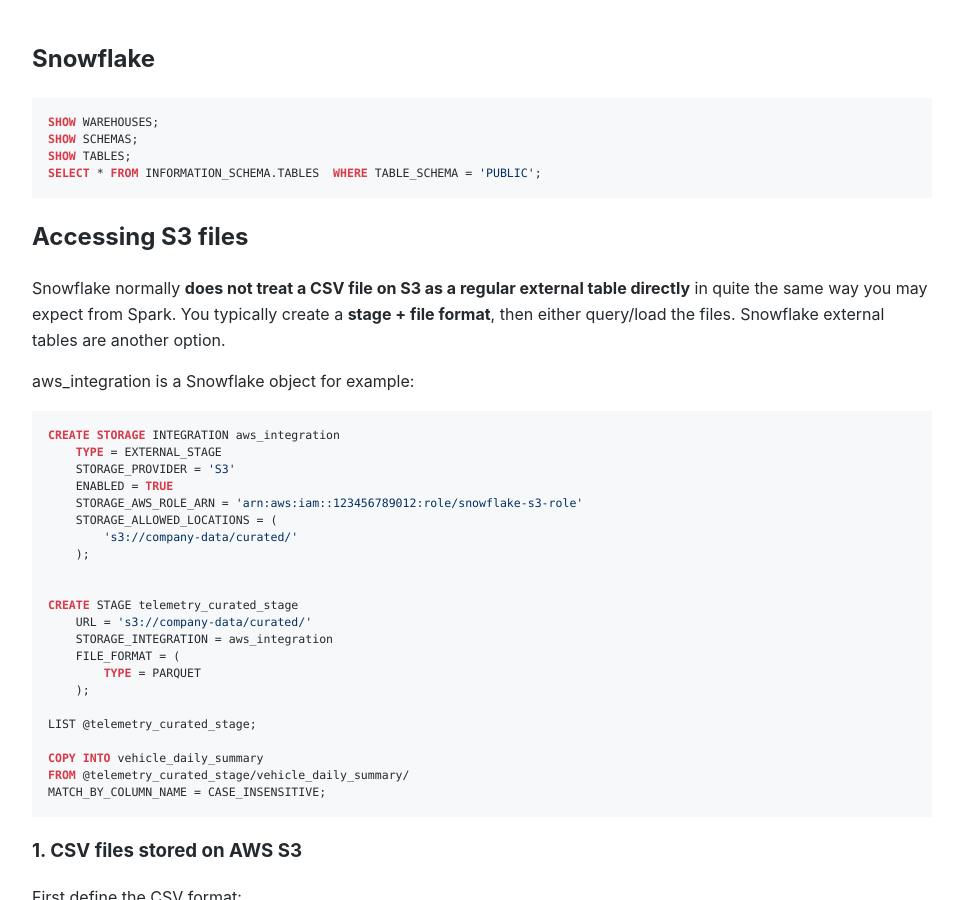
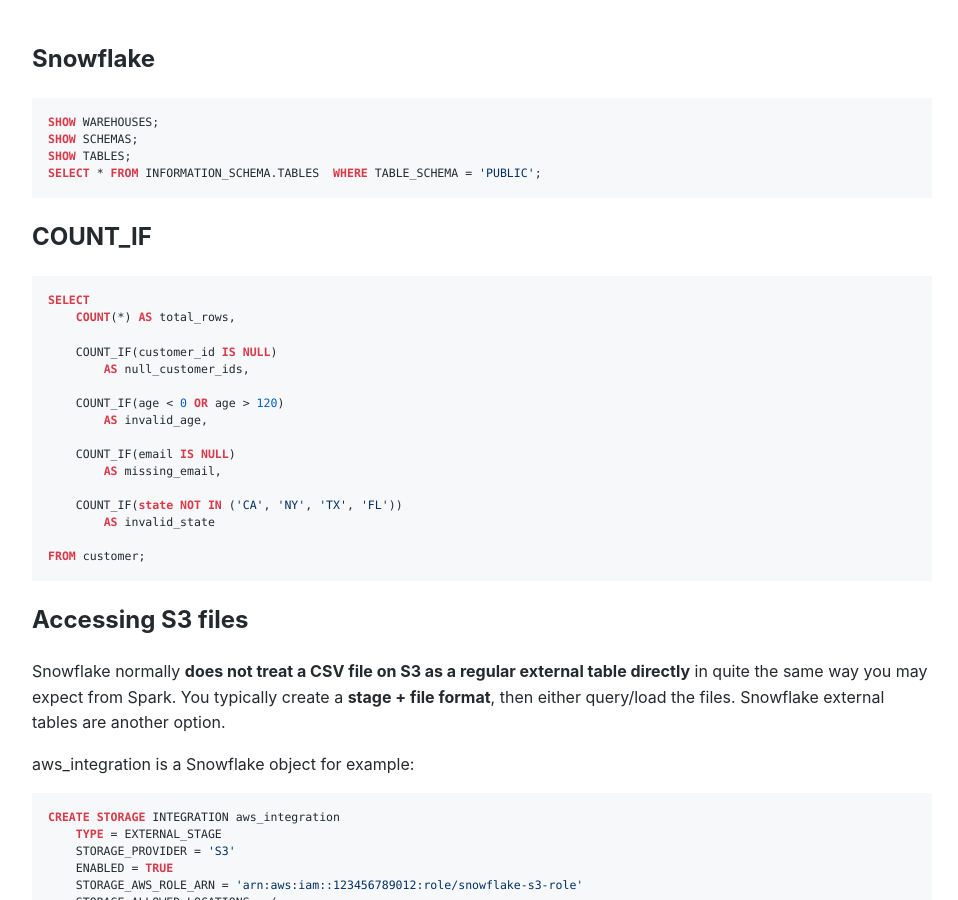
Before and after one commit to Michael-Lubinsky/michael-lubinsky.github.com, a Jekyll site: the page built from snow/snow.md, in a window 1280 px wide and 900 px high. Shown: the whole window, without its empty margins (158-1116 px from the left). Built offline with Jekyll 4.4.1, drawn with Linux system fonts in a browser that asks for light colours; our own code applies the rules of GitHub Pages for plain Markdown files.

Commit message:
Add COUNT_IF examples to snow documentation
Added COUNT_IF SQL query examples to snow.md.

````diff
--- a/snow/snow.md
+++ b/snow/snow.md
@@ -5,6 +5,27 @@
 SHOW SCHEMAS;
 SHOW TABLES;
 SELECT * FROM INFORMATION_SCHEMA.TABLES  WHERE TABLE_SCHEMA = 'PUBLIC';
+```
+
+## COUNT_IF
+
+```sql
+SELECT
+    COUNT(*) AS total_rows,
+
+    COUNT_IF(customer_id IS NULL)
+        AS null_customer_ids,
+
+    COUNT_IF(age < 0 OR age > 120)
+        AS invalid_age,
+
+    COUNT_IF(email IS NULL)
+        AS missing_email,
+
+    COUNT_IF(state NOT IN ('CA', 'NY', 'TX', 'FL'))
+        AS invalid_state
+
+FROM customer;
 ```
 
 ## Accessing S3 files
````
